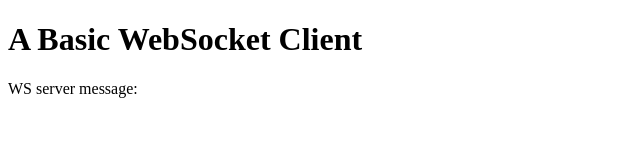
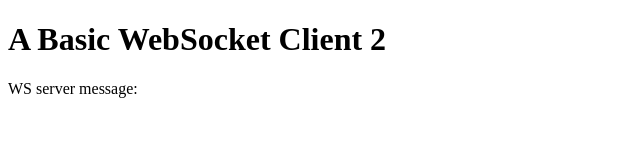
Before and after one commit to AlexandrVrublevskiy/node-websockets, a plain HTML site: page index.html in a window 1280 px wide. Shown: the full height of the page, 0-640 px from the left. Drawn offline with Linux system fonts and the light colour scheme.

Commit message:
test commit 3

```diff
--- a/index.html
+++ b/index.html
@@ -17,7 +17,7 @@
 </head>
 
 <body>
-  <h1 id='head'>A Basic WebSocket Client</h1>
+  <h1 id='head'>A Basic WebSocket Client 2</h1>
   <div>WS server message:</div>
   <div id='message' ></div>
 
```
